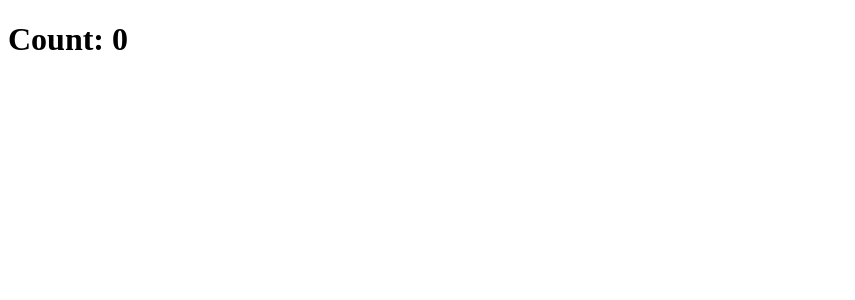
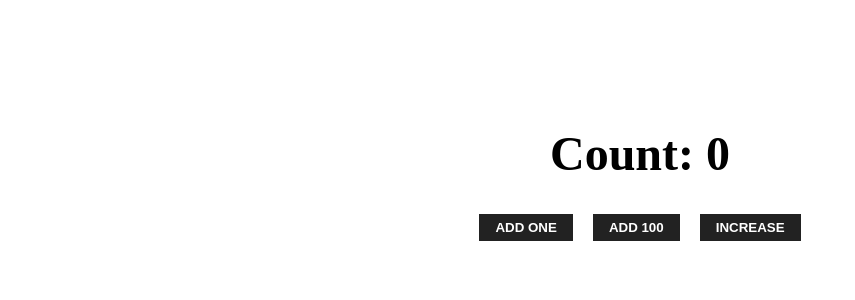
Before and after one commit to mate-academy/react_counter, a React (Create React App) app: page / in a window 1280 px wide. Shown: the top 300 px of the page, without its empty margins (0-855 px from the left). Built offline with nearby package versions, Linux system fonts and the light colour scheme; the HTML template or start-up script is replaced by a standard one.

Commit message:
Solution

```diff
--- a/src/App.tsx
+++ b/src/App.tsx
@@ -1,18 +1,7 @@
 import React from 'react';
 import './App.scss';
+import { Counter } from './Components/Counter/Counter';
 
-class App extends React.Component {
-  addOne = () => {};
-
-  add100 = () => {};
-
-  increase = () => {};
-
-  render() {
-    return (
-      <h1>Count: 0</h1>
-    );
-  }
-}
+const App: React.FC = () => <Counter />;
 
 export default App;
--- /dev/null
+++ b/src/Components/Counter/Counter.scss
@@ -0,0 +1,50 @@
+.Counter {
+  max-width: max-content;
+  margin: 0 auto;
+  margin-top: 10%;
+
+  &__title {
+    text-align: center;
+    font-size: 3em;
+  }
+
+  &__buttons {
+    display: flex;
+    gap: 20px;
+  }
+
+  &__button {
+    padding: 5px 15px;
+    text-transform: uppercase;
+    font-weight: bold;
+    border: 1px solid #222;
+    background-color: #222;
+    color: #fff;
+    outline: none;
+    cursor: pointer;
+    position: relative;
+    transition: all 0.3s;
+
+    &::before {
+      content: '';
+      position: absolute;
+      top: 0;
+      left: 0;
+      width: 100%;
+      height: 100%;
+      background-color: #222;
+      z-index: -1;
+      transition: all 0.3s;
+    }
+
+    &:hover::before {
+      transform: scale(1.4);
+      opacity: 0;
+    }
+
+    &:hover {
+      color: #222;
+      background-color: #fff;
+    }
+  }
+}
--- /dev/null
+++ b/src/Components/Counter/Counter.tsx
@@ -0,0 +1,64 @@
+import React from 'react';
+import './Counter.scss';
+
+type State = {
+  count: number,
+};
+
+export class Counter extends React.Component<{}, State> {
+  state = {
+    count: 0,
+  };
+
+  addOne = () => {
+    this.setState(state => (
+      { count: state.count + 1 }
+    ));
+  };
+
+  add100 = () => {
+    this.setState(state => (
+      { count: state.count + 100 }
+    ));
+  };
+
+  increase = () => {
+    this.addOne();
+    if (this.state.count % 5 === 0) {
+      this.add100();
+    }
+  };
+
+  render() {
+    const { count } = this.state;
+
+    return (
+      <div className="Counter">
+        <h1 className="Counter__title">{`Count: ${count}`}</h1>
+        <div className="Counter__buttons">
+          <button
+            type="button"
+            className="Counter__button"
+            onClick={this.addOne}
+          >
+            Add one
+          </button>
+          <button
+            type="button"
+            className="Counter__button"
+            onClick={this.add100}
+          >
+            Add 100
+          </button>
+          <button
+            type="button"
+            className="Counter__button"
+            onClick={this.increase}
+          >
+            increase
+          </button>
+        </div>
+      </div>
+    );
+  }
+}
```
Also changed, not shown: package.json (line endings or trailing spaces), 2 other files (tests, documents, lock files or other folders).
